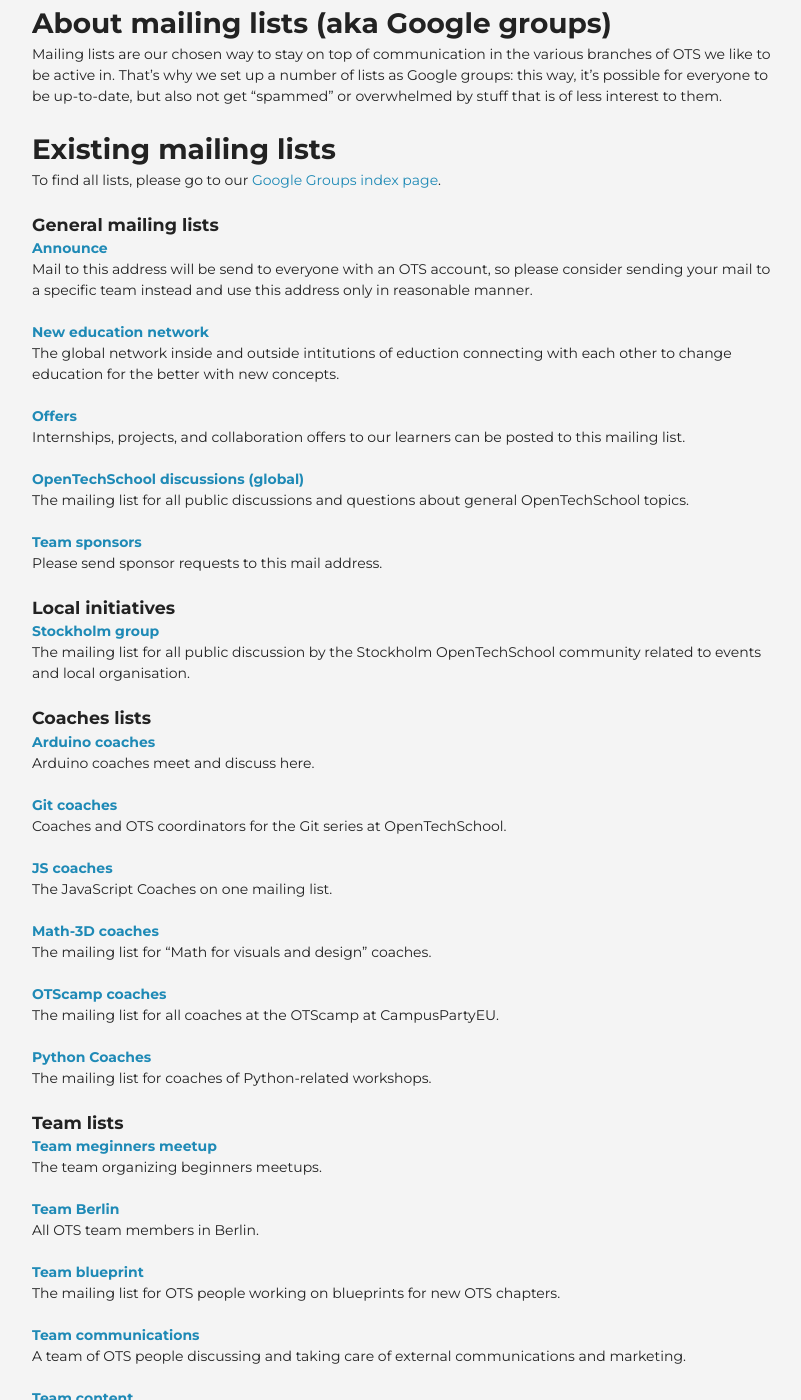
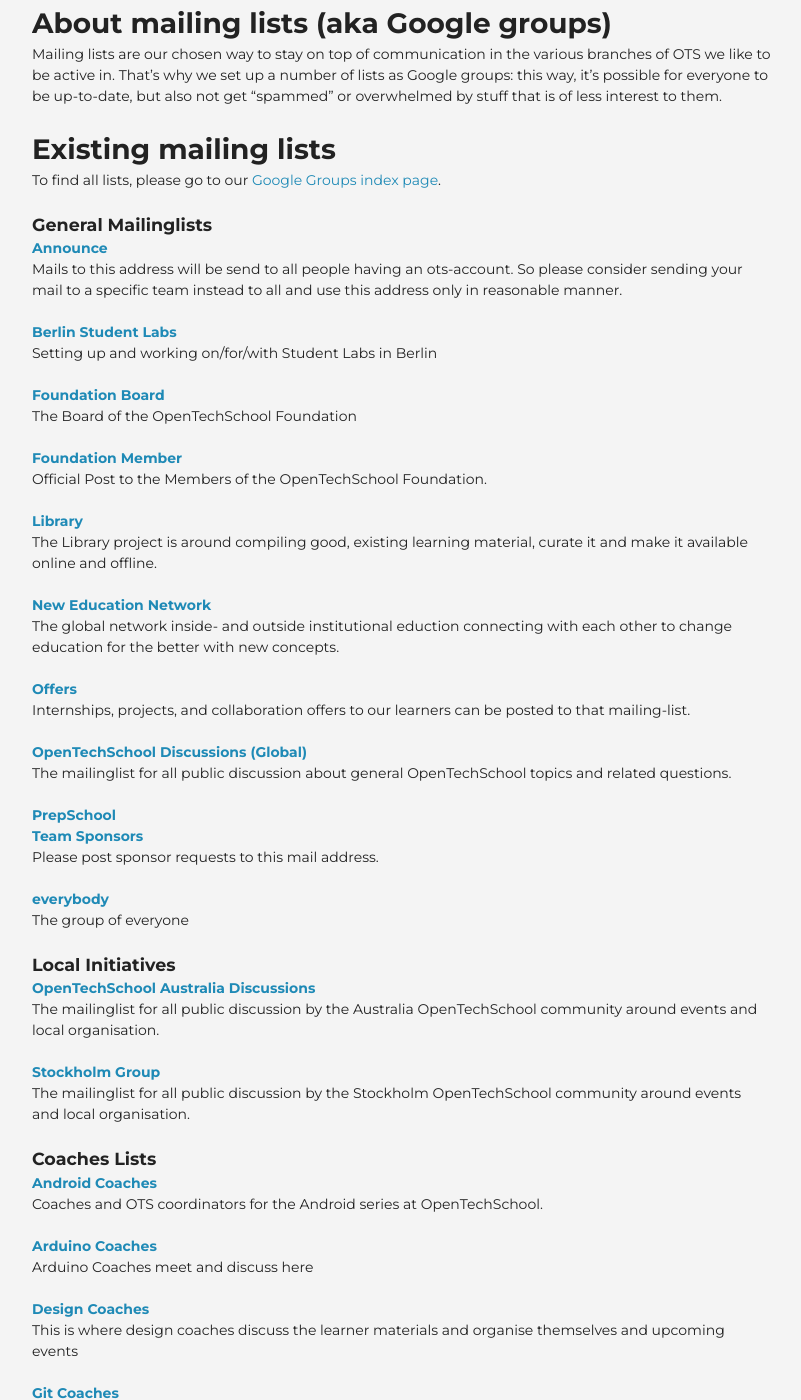
Before and after one commit to OpenTechSchool/www.opentechschool.org, a Jekyll site: the page built from handbooks/mailinglists.md, in a window 1280 px wide and 1400 px high, scrolled down 351 px. Shown: the whole window, without its empty margins (238-1039 px from the left). Built offline with Jekyll 4.4.1, drawn with Linux system fonts in a browser that asks for light colours; nearby versions of some CDN libraries; some of the changed text lies outside the part shown.

Commit message:
update to latest listing

```diff
--- a/_includes/groups_list.md
+++ b/_includes/groups_list.md
@@ -1,115 +1,180 @@
 
-### General mailing lists
+
+### General Mailinglists
 
 #### [Announce](https://groups.google.com/a/opentechschool.org/forum/?fromgroups#!forum/announce)
 
-Mail to this address will be send to everyone with an OTS account, so please consider sending your mail to a specific team instead and use this address only in reasonable manner.
+Mails to this address will be send to all people having an ots-account. So please consider sending your mail to a specific team instead to all and use this address only in reasonable manner.
 
 
-#### [New education network](https://groups.google.com/a/opentechschool.org/forum/?fromgroups#!forum/new.edu.network)
+#### [Berlin Student Labs](https://groups.google.com/a/opentechschool.org/forum/?fromgroups#!forum/berlin.studentlabs)
 
-The global network inside and outside intitutions of eduction connecting with each other to change education for the better with new concepts.
+Setting up and working on/for/with Student Labs in Berlin
+
+
+#### [Foundation Board](https://groups.google.com/a/opentechschool.org/forum/?fromgroups#!forum/foundation.board)
+
+The Board of the OpenTechSchool Foundation
+
+
+#### [Foundation Member](https://groups.google.com/a/opentechschool.org/forum/?fromgroups#!forum/foundation.members)
+
+Official Post to the Members of the OpenTechSchool Foundation.
+
+
+#### [Library](https://groups.google.com/a/opentechschool.org/forum/?fromgroups#!forum/library)
+
+The Library project is around compiling good, existing learning material, curate it and make it available online and offline.
+
+
+#### [New Education Network](https://groups.google.com/a/opentechschool.org/forum/?fromgroups#!forum/new.edu.network)
+
+The global network inside- and outside institutional eduction connecting with each other to change education for the better with new concepts.
 
 
 #### [Offers](https://groups.google.com/a/opentechschool.org/forum/?fromgroups#!forum/offers)
 
-Internships, projects, and collaboration offers to our learners can be posted to this mailing list.
+Internships, projects, and collaboration offers to our learners can be posted to that mailing-list.
 
 
-#### [OpenTechSchool discussions (global)](https://groups.google.com/a/opentechschool.org/forum/?fromgroups#!forum/discuss.global)
+#### [OpenTechSchool Discussions (Global)](https://groups.google.com/a/opentechschool.org/forum/?fromgroups#!forum/discuss.global)
 
-The mailing list for all public discussions and questions about general OpenTechSchool topics.
+The mailinglist for all public discussion about general OpenTechSchool topics and related questions.
 
 
-#### [Team sponsors](https://groups.google.com/a/opentechschool.org/forum/?fromgroups#!forum/sponsors)
-
-Please send sponsor requests to this mail address.
-
-### Local initiatives
-
-#### [Stockholm group](https://groups.google.com/a/opentechschool.org/forum/?fromgroups#!forum/discuss.stockholm)
-
-The mailing list for all public discussion by the Stockholm OpenTechSchool community related to events and local organisation.
-
-### Coaches lists
-
-#### [Arduino coaches](https://groups.google.com/a/opentechschool.org/forum/?fromgroups#!forum/coaches.arduino)
-
-Arduino coaches meet and discuss here.
+#### [PrepSchool](https://groups.google.com/a/opentechschool.org/forum/?fromgroups#!forum/prepschool)
 
 
-#### [Git coaches](https://groups.google.com/a/opentechschool.org/forum/?fromgroups#!forum/coaches.git)
+
+
+#### [Team Sponsors](https://groups.google.com/a/opentechschool.org/forum/?fromgroups#!forum/sponsors)
+
+Please post sponsor requests to this mail address.
+
+
+#### [everybody](https://groups.google.com/a/opentechschool.org/forum/?fromgroups#!forum/everybody)
+
+The group of everyone
+
+### Local Initiatives
+
+#### [OpenTechSchool Australia Discussions](https://groups.google.com/a/opentechschool.org/forum/?fromgroups#!forum/discuss.australia)
+
+The mailinglist for all public discussion by the Australia OpenTechSchool community around events and local organisation.
+
+
+#### [Stockholm Group](https://groups.google.com/a/opentechschool.org/forum/?fromgroups#!forum/discuss.stockholm)
+
+The mailinglist for all public discussion by the Stockholm OpenTechSchool community around events and local organisation.
+
+### Coaches Lists
+
+#### [Android Coaches](https://groups.google.com/a/opentechschool.org/forum/?fromgroups#!forum/coaches.android)
+
+Coaches and OTS coordinators for the Android series at OpenTechSchool.
+
+
+#### [Arduino Coaches](https://groups.google.com/a/opentechschool.org/forum/?fromgroups#!forum/coaches.arduino)
+
+Arduino Coaches meet and discuss here
+
+
+#### [Design Coaches](https://groups.google.com/a/opentechschool.org/forum/?fromgroups#!forum/coaches.design)
+
+This is where design coaches discuss the learner materials and organise themselves and upcoming events
+
+
+#### [Git Coaches](https://groups.google.com/a/opentechschool.org/forum/?fromgroups#!forum/coaches.git)
 
 Coaches and OTS coordinators for the Git series at OpenTechSchool.
 
 
-#### [JS coaches](https://groups.google.com/a/opentechschool.org/forum/?fromgroups#!forum/coaches.js)
+#### [JS Coaches](https://groups.google.com/a/opentechschool.org/forum/?fromgroups#!forum/coaches.js)
 
-The JavaScript Coaches on one mailing list.
+The JavaScript Coaches in one Mailinglist
 
 
-#### [Math-3D coaches](https://groups.google.com/a/opentechschool.org/forum/?fromgroups#!forum/coaches.math-3d)
+#### [Math-3d Coaches](https://groups.google.com/a/opentechschool.org/forum/?fromgroups#!forum/coaches.math-3d)
 
-The mailing list for "Math for visuals and design" coaches.
+Mailing-list for the "Math for visuals and design" coaches
 
 
-#### [OTScamp coaches](https://groups.google.com/a/opentechschool.org/forum/?fromgroups#!forum/coaches.otscamp)
+#### [OTSCamp Coaches](https://groups.google.com/a/opentechschool.org/forum/?fromgroups#!forum/coaches.otscamp)
 
-The mailing list for all coaches at the OTScamp at CampusPartyEU.
+The Mailinglist for all the Coaches of the OTSCamp on CampusPartyEU
+
+
+#### [Opening Hardware](https://groups.google.com/a/opentechschool.org/forum/?fromgroups#!forum/coaches.opening-hardware)
+
+
 
 
 #### [Python Coaches](https://groups.google.com/a/opentechschool.org/forum/?fromgroups#!forum/coaches.python)
 
-The mailing list for coaches of Python-related workshops.
 
 
-### Team lists
+### Team Lists
 
-#### [Team meginners meetup](https://groups.google.com/a/opentechschool.org/forum/?fromgroups#!forum/team.beginners-meetup)
+#### [Team Australia](https://groups.google.com/a/opentechschool.org/forum/?fromgroups#!forum/team.australia)
 
-The team organizing beginners meetups.
+All OTS team members in Australia and all those in other locations willing to help the Australia OTS Chapter.
+
+
+#### [Team Beginners Meetup](https://groups.google.com/a/opentechschool.org/forum/?fromgroups#!forum/team.beginners-meetup)
+
+The organisation team of the beginners meetups.
 
 
 #### [Team Berlin](https://groups.google.com/a/opentechschool.org/forum/?fromgroups#!forum/team.berlin)
 
-All OTS team members in Berlin.
+All OTS team members in Berlin
 
 
-#### [Team blueprint](https://groups.google.com/a/opentechschool.org/forum/?fromgroups#!forum/team.blueprint)
+#### [Team Blueprint](https://groups.google.com/a/opentechschool.org/forum/?fromgroups#!forum/team.blueprint)
 
-The mailing list for OTS people working on blueprints for new OTS chapters.
+Mailing-list for the OTS peeps that work on blueprints for new OTS chapters.
 
 
-#### [Team communications](https://groups.google.com/a/opentechschool.org/forum/?fromgroups#!forum/team.communications)
+#### [Team Buzzwords](https://groups.google.com/a/opentechschool.org/forum/?fromgroups#!forum/team.buzzwords)
 
-A team of OTS people discussing and taking care of external communications and marketing.
+The mailing-list for all those involved in the OTS Camp at Berlin Buzzwords
 
 
-#### [Team content](https://groups.google.com/a/opentechschool.org/forum/?fromgroups#!forum/team.content)
+#### [Team Communications](https://groups.google.com/a/opentechschool.org/forum/?fromgroups#!forum/team.communications)
 
-The team creating and looking for content for the blog. Also available for copyediting!
+A Team to OTS peeps discussing and taking care of external communications and marketing
 
 
-#### [Team newthinking](https://groups.google.com/a/opentechschool.org/forum/?fromgroups#!forum/team.newthinking)
+#### [Team Content](https://groups.google.com/a/opentechschool.org/forum/?fromgroups#!forum/team.content)
 
-This groups discusses and organises OTS involvement in the "summit of newthinking 2012" in Berlin. See http://newthinking.de/summit-of-newthinking/
+The content creators of the core team (like blog posts and stuff) discuss this in here
 
 
-#### [Team online courses](https://groups.google.com/a/opentechschool.org/forum/?fromgroups#!forum/team.online-courses)
+#### [Team Newthinking](https://groups.google.com/a/opentechschool.org/forum/?fromgroups#!forum/team.newthinking)
 
-The mailing list for the OTS folks organising events around online courses, such as Coursera and Udacity.
+This groups discusses and organises the involvement in the "summit of newthinking 2012" in Berlin - See:  http://newthinking.de/summit-of-newthinking/
+
+
+#### [Team Online Courses](https://groups.google.com/a/opentechschool.org/forum/?fromgroups#!forum/team.online-courses)
+
+Mailing-list for the OTS peeps organising events around online courses such as Coursera and Udacity.
+
+
+#### [Team Partey](https://groups.google.com/a/opentechschool.org/forum/?fromgroups#!forum/team.partey)
+
+Let there be partey. Let those in this group organise it.
 
 
 #### [Team Stockholm](https://groups.google.com/a/opentechschool.org/forum/?fromgroups#!forum/team.stockholm)
 
-All OTS team members in Stockholm (and elsewhere, looking to help the Stockholm OTS Chapter).
+All OTS team members in Stockholm and all those in other locations willing to help the Stockholm OTS Chapter.
 
 
-#### [Team tech](https://groups.google.com/a/opentechschool.org/forum/?fromgroups#!forum/team.tech)
+#### [Team Tech](https://groups.google.com/a/opentechschool.org/forum/?fromgroups#!forum/team.tech)
 
-The tech and administrative team of OTS.
+The tech and administrative team of OTS
 
 
-#### [Team video](https://groups.google.com/a/opentechschool.org/forum/?fromgroups#!forum/team.video)
+#### [Team Video](https://groups.google.com/a/opentechschool.org/forum/?fromgroups#!forum/team.video)
 
-For discussions around video recordings and video-related communication.
+For discussions around video recordings and video-related communication in the OTS team
```
